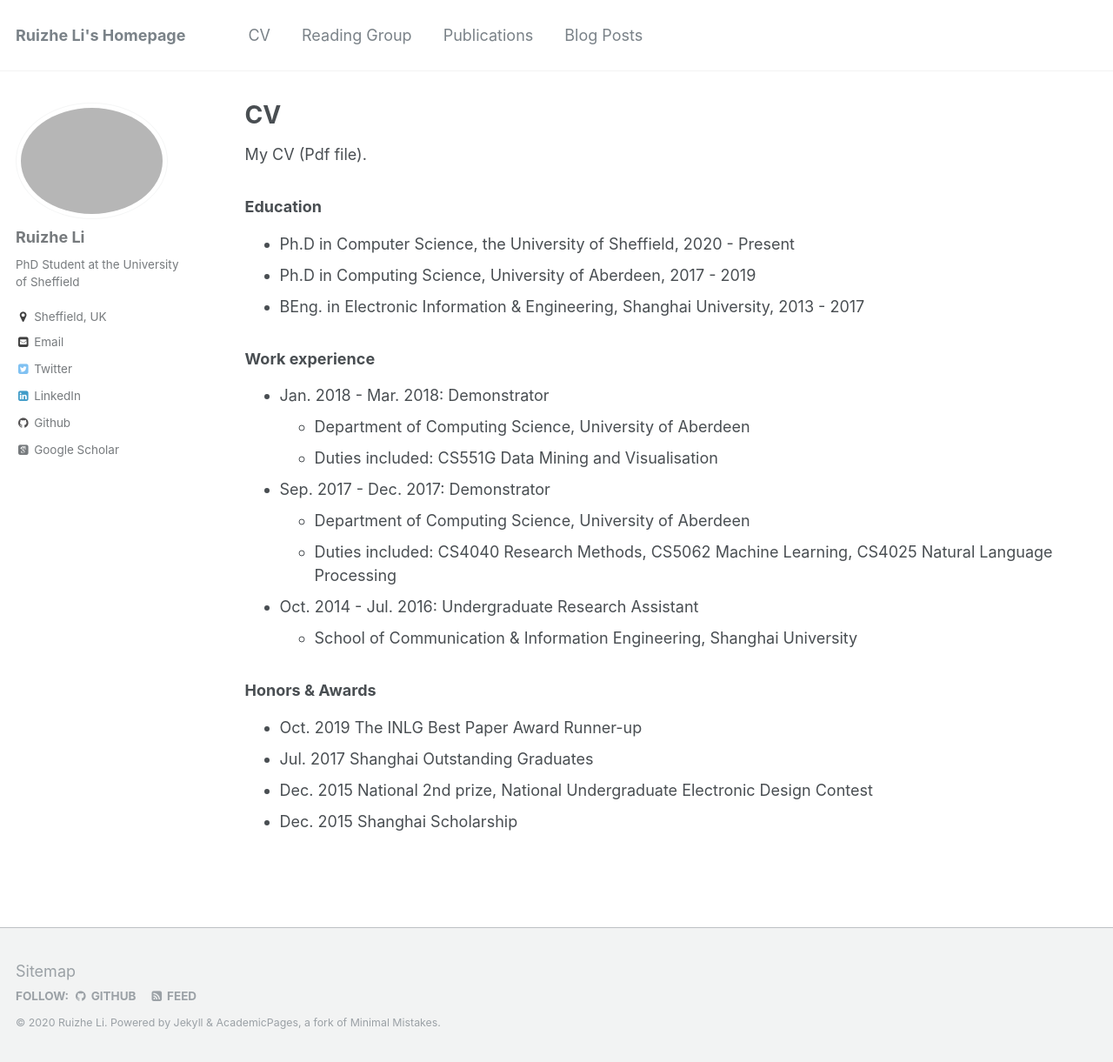
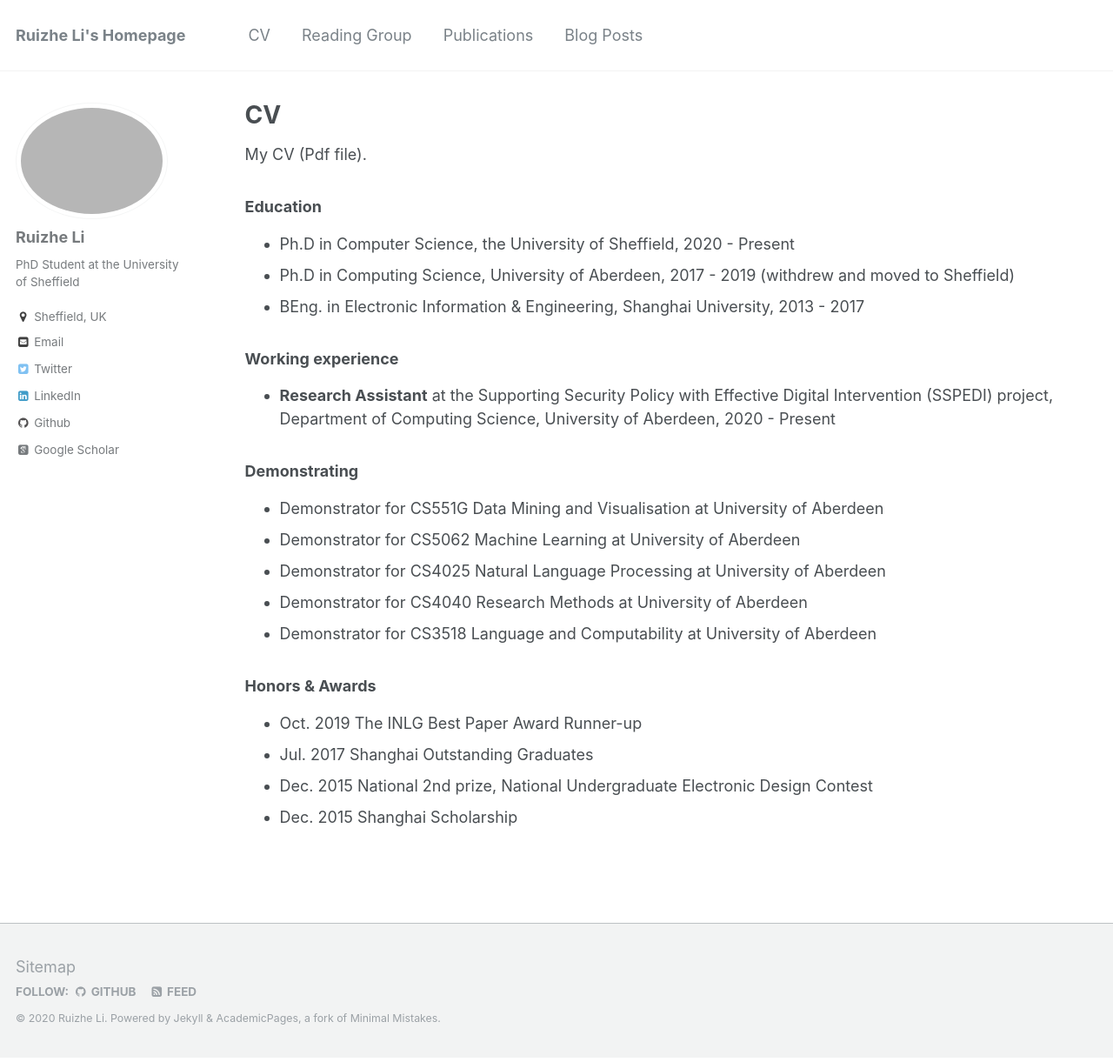
Before and after one commit to ruizheliUOA/ruizheliUOA.github.io, a Jekyll site: the page built from _pages/cv.md, in a window 1280 px wide and 1221 px high. Shown: the whole window at 87% size. Built offline with Jekyll 4.4.1, drawn with Linux system fonts in a browser that asks for light colours; some web fonts are replaced.

Commit message:
Update cv.md

```diff
--- a/_pages/cv.md
+++ b/_pages/cv.md
@@ -9,28 +9,25 @@ redirect_from:
 
 {% include base_path %}
 
-[My CV (Pdf file).]({{ site.url }}/files/CV_Li.pdf)
+[My CV (Pdf file).]({{ site.url }}/files/CV_RZ.pdf)
 
 
 ### Education
 
 - Ph.D  in Computer Science, [the University of Sheffield](https://www.sheffield.ac.uk/), 2020 - Present
-- Ph.D  in Computing Science, [University of Aberdeen](https://www.abdn.ac.uk), 2017 - 2019
+- Ph.D  in Computing Science, [University of Aberdeen](https://www.abdn.ac.uk), 2017 - 2019 (withdrew and moved to Sheffield)
 - BEng. in Electronic Information & Engineering, [Shanghai University](http://www.shu.edu.cn), 2013 - 2017
 
+### Working experience
+- **Research Assistant** at the Supporting Security Policy with Effective Digital Intervention (SSPEDI) project, Department of Computing Science, University of Aberdeen, 2020 - Present
 
-### Work experience
+### Demonstrating
 
-- Jan. 2018 - Mar. 2018: Demonstrator
-  - Department of Computing Science, University of Aberdeen
-  - Duties included: CS551G Data Mining and Visualisation
-
-- Sep. 2017 - Dec. 2017: Demonstrator
-  - Department of Computing Science, University of Aberdeen
-  - Duties included: CS4040 Research Methods, CS5062 Machine Learning, CS4025 Natural Language Processing
-
-- Oct. 2014 - Jul. 2016: Undergraduate Research Assistant
-  - School of Communication & Information Engineering, Shanghai University
+- Demonstrator for CS551G Data Mining and Visualisation at University of Aberdeen
+- Demonstrator for CS5062 Machine Learning at University of Aberdeen
+- Demonstrator for CS4025 Natural Language Processing at University of Aberdeen
+- Demonstrator for CS4040 Research Methods at University of Aberdeen
+- Demonstrator for CS3518 Language and Computability at University of Aberdeen
 
 
 ### Honors & Awards
```
